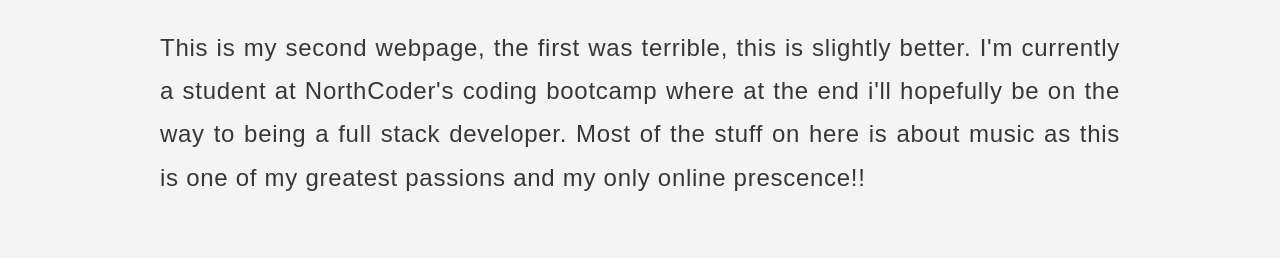
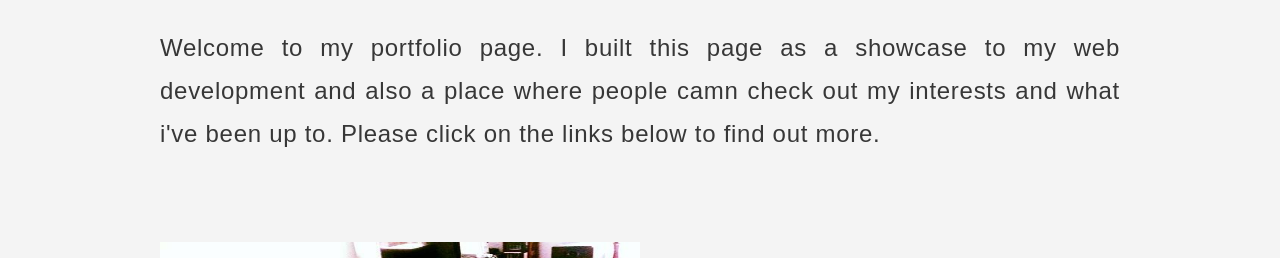
Before and after one commit to HarryBlackburn/My-portfolio-webpage, a plain HTML site: page index.html in a window 1280 px wide. Shown: the part 471-729 px from the top of the page. Drawn offline with Linux system fonts and the light colour scheme.

Commit message:
upated introduction

```diff
--- a/index.html
+++ b/index.html
@@ -35,7 +35,10 @@
         <section class="about">
             <div class="about-content">
                 <h3>Hi, i'm Harry</h3>
-                <p> This is my second webpage, the first was terrible, this is slightly better. I'm currently a student at NorthCoder's coding bootcamp where at the end i'll hopefully be on the way to being a full stack developer. Most of the stuff on here is about music as this is one of my greatest passions and my only online prescence!!</p>
+                <p> Welcome to my portfolio page. I built this page as a showcase to my web development
+                    and also a place where people camn check out my interests and what i've been up to.
+                    Please click on the links below to find out more.
+                    </p>
             </div>
         </section>
     <!--</div>-->
```
Also changed, not shown: 2 other files.
